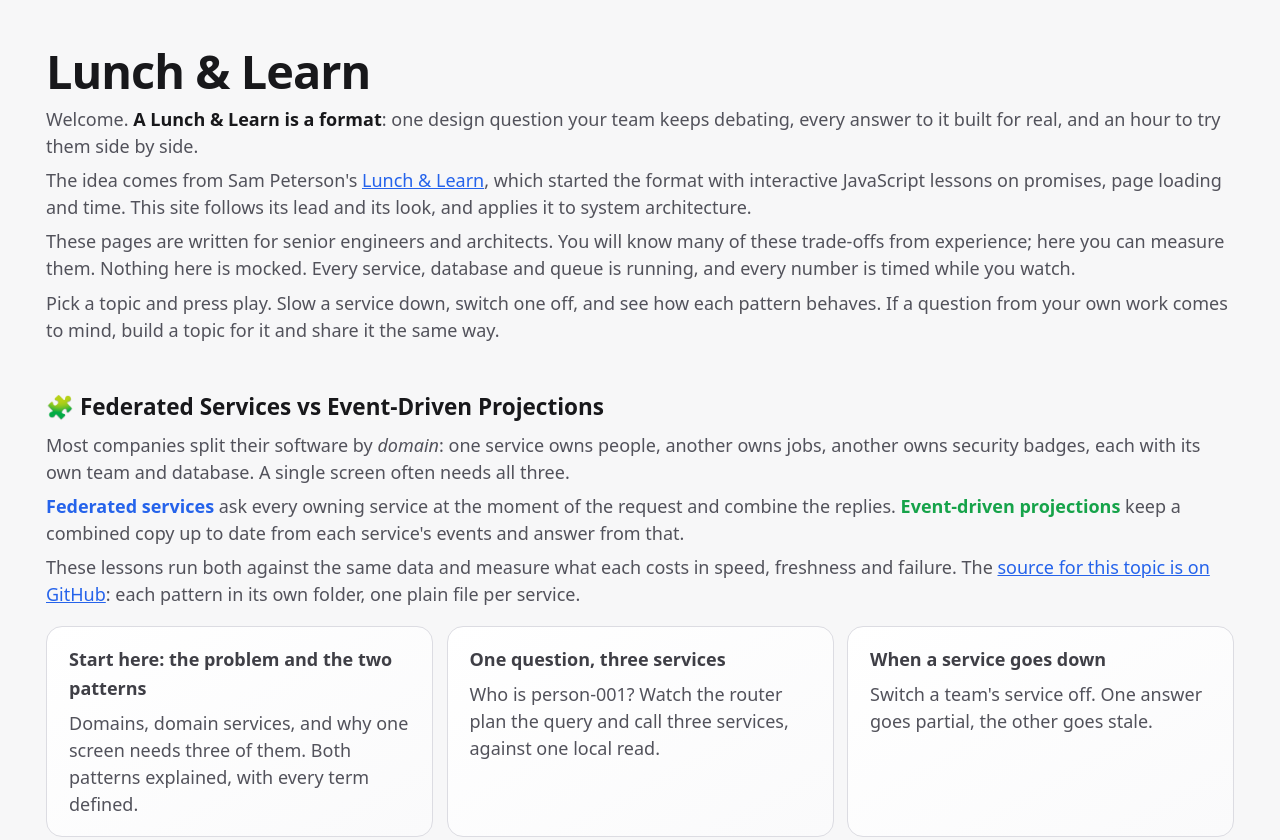
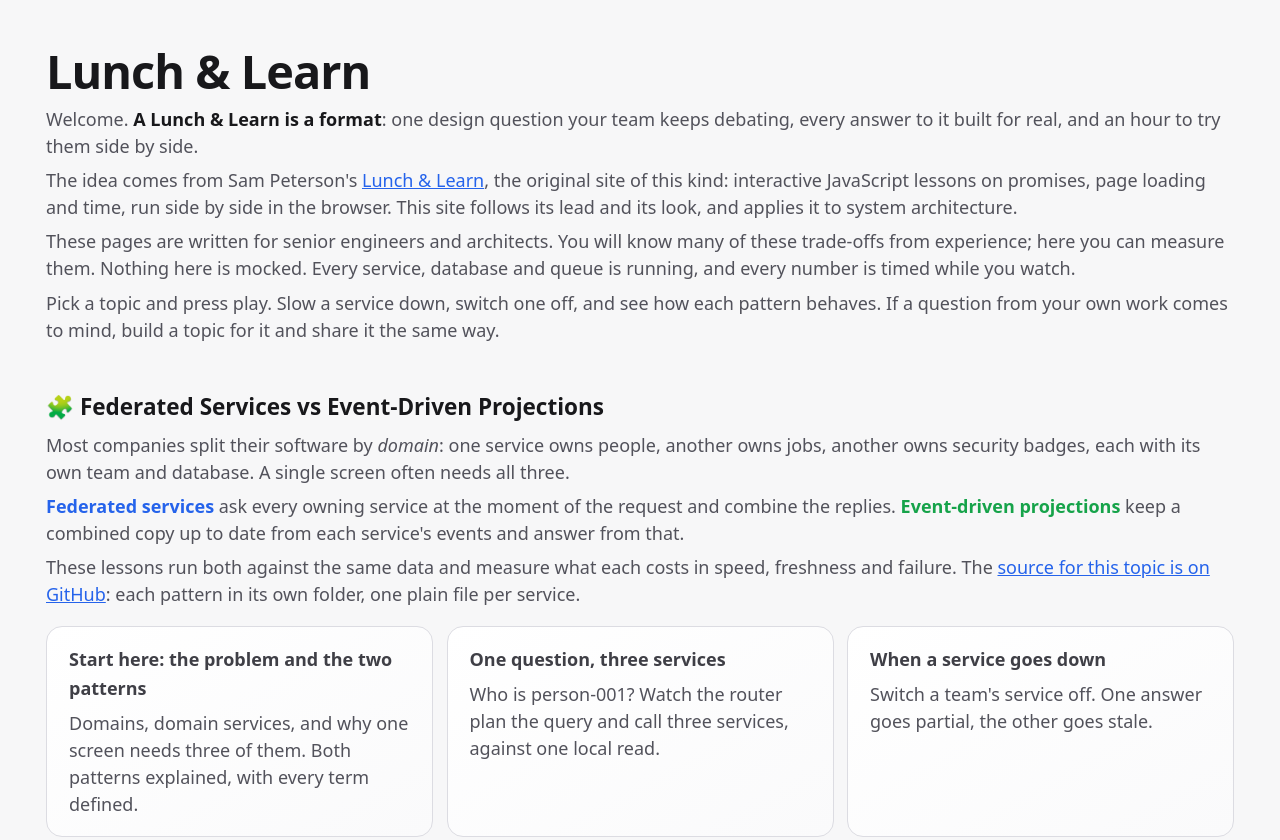
Before and after one commit to greg-m-k/apollo-lnl, a website: page site/web/public/index.html in a window 1280 px wide. Shown: the top 840 px of the page. Drawn offline with Linux system fonts and the light colour scheme.

Commit message:
Describe lnl.sam-peterson.com as the original site of this kind
Why: "started the format" overstated it; Lunch & Learns are older.
What Sam Peterson's site originated is this kind of site: interactive
lessons run side by side in the browser.

What: the credit sentence now says so.

Proof: home UI test passes (credit link present).

Co-Authored-By: Claude Opus 5.5 <noreply@anthropic.com>
Claude-Session: https://claude.ai/code/session_01RY239jkW1dbFT5yidhWJ5D

```diff
--- a/site/web/public/index.html
+++ b/site/web/public/index.html
@@ -14,9 +14,9 @@
     <h1>Lunch &amp; Learn</h1>
     <p class="lead">Welcome. <strong>A Lunch &amp; Learn is a format</strong>: one design question your team keeps debating, every
       answer to it built for real, and an hour to try them side by side.</p>
-    <p class="lead">The idea comes from Sam Peterson's <a href="https://lnl.sam-peterson.com">Lunch &amp; Learn</a>, which
-      started the format with interactive JavaScript lessons on promises, page loading and time. This site follows its lead and
-      its look, and applies it to system architecture.</p>
+    <p class="lead">The idea comes from Sam Peterson's <a href="https://lnl.sam-peterson.com">Lunch &amp; Learn</a>, the original
+      site of this kind: interactive JavaScript lessons on promises, page loading and time, run side by side in the browser. This
+      site follows its lead and its look, and applies it to system architecture.</p>
     <p class="lead">These pages are written for senior engineers and architects. You will know many of these trade-offs from
       experience; here you can measure them. Nothing here is mocked. Every service, database and queue is running, and every
       number is timed while you watch.</p>
```
